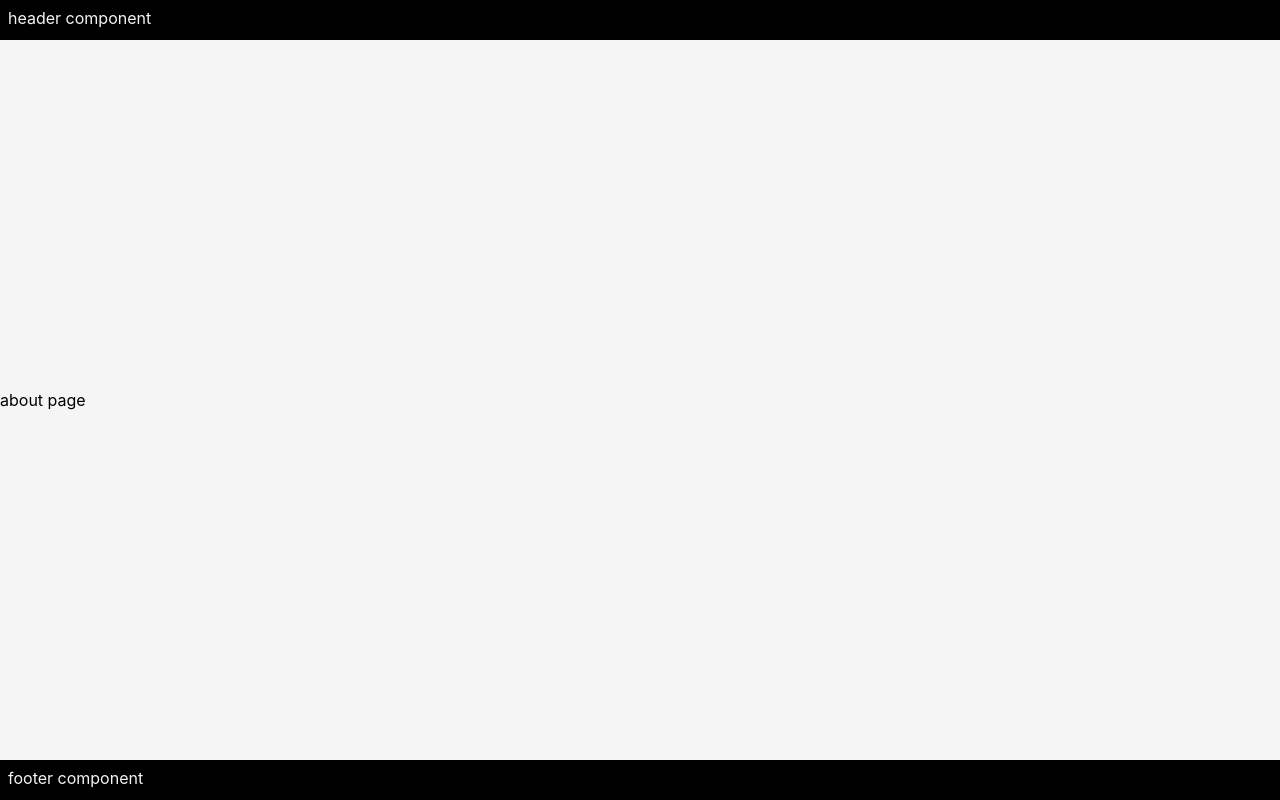
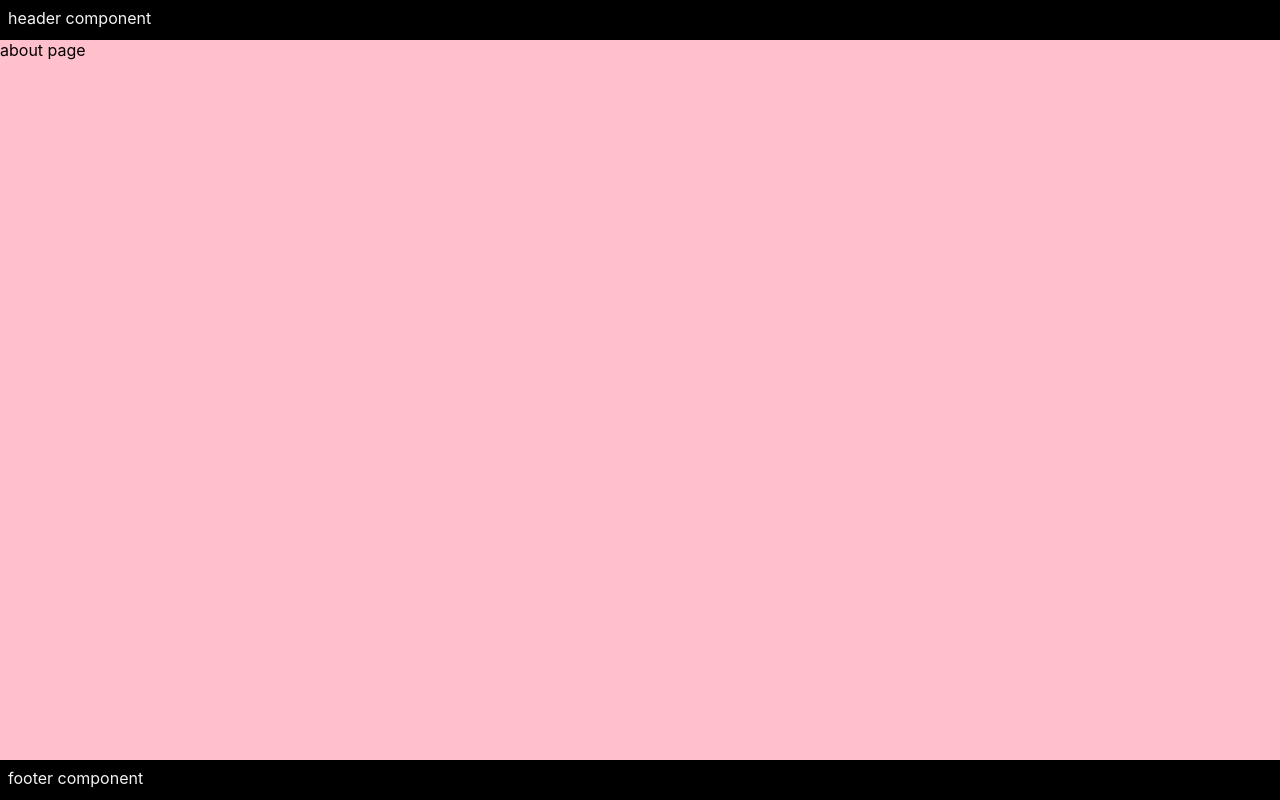
Before and after one commit to s-abdale/cherry-react-demo, a React (Create React App) app in the folder cherry-demo/: page /about in a window 1280 px wide. Built offline with nearby package versions, Linux system fonts and the light colour scheme.

Commit message:
Added styling to main pages

```diff
--- a/cherry-demo/src/components/About.js
+++ b/cherry-demo/src/components/About.js
@@ -2,7 +2,7 @@ import './about.css';
 
 function About() {
   return (
-    <div>
+    <div className='about-main'>
       about page
     </div>
   )
--- a/cherry-demo/src/components/Home.js
+++ b/cherry-demo/src/components/Home.js
@@ -2,7 +2,7 @@ import './home.css';
 
 function Home() {
   return (
-    <div>
+    <div className='home-main'>
       home page
     </div>
   )
--- a/cherry-demo/src/components/Mystery.js
+++ b/cherry-demo/src/components/Mystery.js
@@ -2,7 +2,7 @@ import './mystery.css';
 
 function Mystery() {
   return (
-    <div>
+    <div className='mystery-main'>
       mystery page
     </div>
   )
--- a/cherry-demo/src/components/about.css
+++ b/cherry-demo/src/components/about.css
@@ -0,0 +1,4 @@
+.about-main {
+  background-color: pink;
+  height: inherit;
+}
--- a/cherry-demo/src/components/home.css
+++ b/cherry-demo/src/components/home.css
@@ -0,0 +1,4 @@
+.home-main {
+  background-color: lightsalmon;
+  height: inherit;
+}
--- a/cherry-demo/src/components/mystery.css
+++ b/cherry-demo/src/components/mystery.css
@@ -0,0 +1,4 @@
+.mystery-main {
+  background-color: lightcoral;
+  height: inherit;
+}
```
